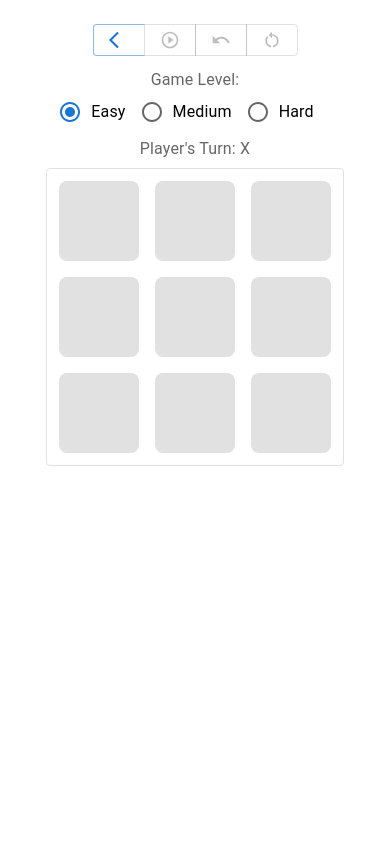
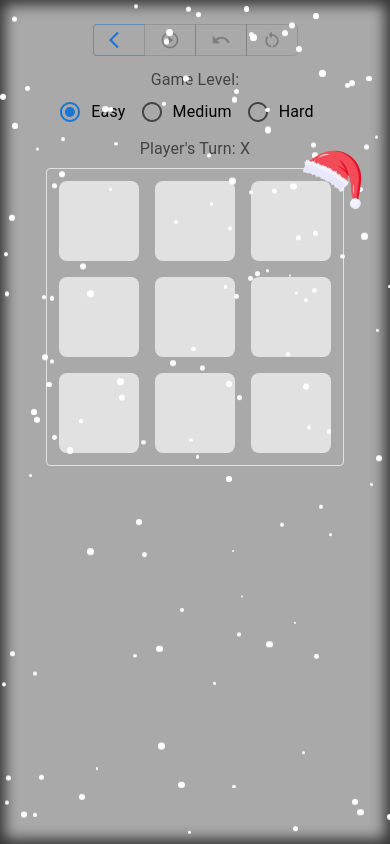
Before and after one commit to eugendred/tic-tac-toe, a React (Vite) app: page /game-room in a window 390 px wide. Built offline with nearby package versions, Linux system fonts and the light colour scheme.

Commit message:
snowfall theme

```diff
--- a/package.json
+++ b/package.json
@@ -21,11 +21,11 @@
     "react-router-dom": "^7.0.2"
   },
   "devDependencies": {
-    "@eslint/js": "^9.16.0",
+    "@eslint/js": "^9.17.0",
     "@types/react": "^19.0.1",
     "@types/react-dom": "^19.0.2",
     "@vitejs/plugin-react-swc": "^3.7.2",
-    "eslint": "^9.16.0",
+    "eslint": "^9.17.0",
     "eslint-plugin-react-hooks": "^5.1.0",
     "eslint-plugin-react-refresh": "^0.4.16",
     "globals": "^15.13.0",
--- /dev/null
+++ b/src/components/common/board-preview/index.scss
@@ -0,0 +1,29 @@
+.preview-board {
+  position: relative;
+  padding: 0.5rem;
+  margin-bottom: 0.5rem;
+  display: grid;
+  grid-template-rows: repeat(3, 1fr);
+  grid-template-columns: repeat(3, 1fr);
+
+  &:after {
+    content: "";
+    background: url('./santa-hat.png') no-repeat center;
+    background-size: cover;
+    position: absolute;
+    top: -1rem;
+    right: -1rem;
+    width: 4rem;
+    height: 4rem;
+    z-index: 99;
+  }
+
+  .board-cell {
+    background-color: #e2e1e1;
+    border-radius: 0.25rem;
+    margin: 0.25rem;
+    padding: 1.5rem;
+    height: 2.8rem;
+    width: 2.8rem;
+  }
+}
--- a/src/components/common/board-preview/index.tsx
+++ b/src/components/common/board-preview/index.tsx
@@ -1,24 +1,9 @@
 import { useMemo } from 'react';
-import { Box, styled } from '@mui/material';
+import Box from '@mui/material/Box';
 
 import { CircleIcon, XMarkIcon } from '../board-icons';
 
-const BoardPreviewContainer = styled(Box)({
-  padding: '0.5rem',
-  marginBottom: '0.5rem',
-  display: 'grid',
-  gridTemplateRows: 'repeat(3, 1fr)',
-  gridTemplateColumns: 'repeat(3, 1fr)',
-
-  '.board-cell': {
-    backgroundColor: '#e2e1e1',
-    borderRadius: '0.25rem',
-    margin: '0.25rem',
-    padding: '1.5rem',
-    height: '2.75rem',
-    width: '2.75rem',
-  },
-});
+import './index.scss';
 
 export const GameBoardPreview: React.FC = () => {
   const boardCells = useMemo(
@@ -33,8 +18,8 @@ export const GameBoardPreview: React.FC = () => {
   );
 
   return (
-    <BoardPreviewContainer>
+    <Box className="preview-board">
       {boardCells}
-    </BoardPreviewContainer>
+    </Box>
   )
 };
--- /dev/null
+++ b/src/components/layout/index.scss
@@ -0,0 +1,28 @@
+.snow-container {
+  position: absolute;
+  top: 0;
+  left: 0;
+  overflow: hidden;
+  height: 100vh;
+  width: 100vw;
+  pointer-events: none;
+  z-index: 89;
+}
+
+.snowflake {
+  position: absolute;
+  top: -10px;
+  left: 0;
+  width: 10px;
+  height: 10px;
+  background: white;
+  border-radius: 50%;
+  pointer-events: none;
+  animation: fall linear infinite;
+}
+
+@keyframes fall {
+  to {
+    transform: translateY(100vh);
+  }
+}
--- a/src/components/layout/index.tsx
+++ b/src/components/layout/index.tsx
@@ -1,5 +1,66 @@
+import { useEffect } from 'react';
 import { Outlet } from 'react-router-dom';
+
 import Container from '@mui/material/Container';
+
+import './index.scss';
+
+export const SnowfallLayout: React.FC = () => {
+  useEffect(() => {
+    const snowContainer: HTMLElement | null = document.getElementById("snowfall");
+    const maxSnowflakes = Math.min(100, (window.innerWidth * window.innerHeight) / 5000);
+    const snowflakes: HTMLElement[] = [];
+    let isTabActive = true;
+
+    function createSnowflake() {
+      if (snowflakes.length >= maxSnowflakes) return;
+      const snowflake = document.createElement("div");
+      snowflake.classList.add("snowflake");
+
+      const size = Math.random() * 5 + 2;
+      snowflake.style.width = `${size}px`;
+      snowflake.style.height = `${size}px`;
+      snowflake.style.left = `${Math.random() * window.innerWidth}px`;
+      snowflake.style.animationDuration = `${Math.random() * 3 + 2}s`;
+      snowflakes.push(snowflake);
+      snowContainer?.appendChild(snowflake);
+
+      snowflake.addEventListener("animationend", () => {
+        snowflake.remove();
+        snowflakes.splice(snowflakes.indexOf(snowflake), 1);
+      });
+    }
+
+    function generateSnowflakes() {
+      createSnowflake();
+      if (isTabActive) requestAnimationFrame(generateSnowflakes);
+    }
+
+    function handleVisibilityChange() {
+      isTabActive = !document.hidden;
+      if (isTabActive) requestAnimationFrame(generateSnowflakes);
+    }
+
+    document.addEventListener("visibilitychange", handleVisibilityChange);
+    window.addEventListener("resize", () => {
+      snowflakes.length = 0;
+      if (snowContainer) {
+        snowContainer.innerHTML = "";
+      }
+    });
+
+    requestAnimationFrame(generateSnowflakes);
+
+    return () => {
+      document.removeEventListener("visibilitychange", handleVisibilityChange);
+      window.removeEventListener("resize", handleVisibilityChange);
+    };
+  }, []);
+
+  return (
+    <div id="snowfall" className="snow-container"></div>
+  );
+};
 
 export const BaseLayout: React.FC = () => (
   <Container maxWidth="lg">
--- a/src/index.scss
+++ b/src/index.scss
@@ -1,15 +1,16 @@
 @import url("https://fonts.googleapis.com/css?family=Poppins:100,200,300,400,500,600,700,800,900");
 
 html, body {
-  background-color: #fff;
+  background-color: darkgray;
   font-family: Arial;
   margin: 0;
   padding: 0;
-  width: 100%;
   height: 100vh;
+  width: 100vw;
 }
 
 #root {
+  box-shadow: inset 0px 0px 14px 5px rgba(0,0,0,0.7);
   position: relative;
   width: 100%;
   height: 100%;
--- a/src/index.tsx
+++ b/src/index.tsx
@@ -4,7 +4,7 @@ import { BrowserRouter } from 'react-router-dom';
 import { ThemeProvider, createTheme } from '@mui/material/styles';
 
 import { ModalContextProvider, GameRoomContextProvider } from './providers';
-import { FallbackView } from './components';
+import { FallbackView, SnowfallLayout } from './components';
 import App from './app.tsx';
 
 import './index.scss';
@@ -24,6 +24,7 @@ const theme = createTheme({
 createRoot(document.getElementById('root')!).render(
   <StrictMode>
     <Suspense fallback={<FallbackView />}>
+      <SnowfallLayout />
       <ThemeProvider theme={theme}>
         <ModalContextProvider>
           <BrowserRouter>
--- a/src/pages/game-room/index.tsx
+++ b/src/pages/game-room/index.tsx
@@ -54,6 +54,10 @@ const GameRoom: React.FC = () => {
 
   const isSinglePlayerGame = useMemo(() => gameSettings.mode === GameModeEnum.SINGLE_PLAYER, [gameSettings.mode]);
   const gameStarted = useMemo(() => boardState.some((el) => el !== ''), [boardState]);
+
+  const disableLevels = useMemo(() => {
+    return (gameStarted && !gameState.isOver) || gameState.replaying;
+  }, [gameStarted, gameState.isOver, gameState.replaying]);
 
   const handleChangeGameLevel = useCallback(
     (e: any) => {
@@ -116,19 +120,19 @@ const GameRoom: React.FC = () => {
             <FormLabel>Game Level:</FormLabel>
             <RadioGroup row value={gameLevel || GameLevelEnum.EASY} onChange={handleChangeGameLevel}>
               <FormControlLabel
-                disabled={gameStarted && !gameState.isOver}
+                disabled={disableLevels}
                 control={<Radio />}
                 value={GameLevelEnum.EASY}
                 label="Easy"
               />
               <FormControlLabel
-                disabled={gameStarted && !gameState.isOver}
+                disabled={disableLevels}
                 control={<Radio />}
                 value={GameLevelEnum.MEDIUM}
                 label="Medium"
               />
               <FormControlLabel
-                disabled={gameStarted && !gameState.isOver}
+                disabled={disableLevels}
                 control={<Radio />}
                 value={GameLevelEnum.HARD}
                 label="Hard"
--- /dev/null
+++ b/src/pages/game-room/shared/board/index.scss
@@ -0,0 +1,85 @@
+.board-container {
+  display: flex;
+  justify-content: center;
+  align-items: center;
+  position: relative;
+
+  &:before {
+    content: "";
+    background: url('./santa-hat2.png') no-repeat center;
+    background-size: cover;
+    position: absolute;
+    top: -1.25rem;
+    right: -1.25rem;
+    width: 4rem;
+    height: 4rem;
+    z-index: 99;
+  }
+
+  &:after {
+    content: "";
+    border-radius: 0.25rem;
+    background-color: #e2e1e166;
+    position: absolute;
+    pointer-events: none;
+    top: 0;
+    left: 0;
+    right: 0;
+    bottom: 0;
+    z-index: 99;
+  }
+
+  .spin {
+    position: absolute;
+  }
+}
+
+.board-play-area {
+  border-radius: 0.25rem;
+  border: 1px solid #e2e1e1;
+  padding: 0.25rem;
+  display: grid;
+
+  .board-cell {
+    cursor: 'pointer';
+    background-color: #e2e1e1;
+    border-radius: 0.5rem;
+    border: none;
+    margin: 0.5rem;
+    padding: 2.15rem;
+    height: 8rem;
+    width: 8rem;
+    position: relative;
+    transition: opacity 0.3s ease-in;
+
+    &:hover {
+      opacity: 0.45;
+    }
+
+    &.disabled, &:disabled {
+      cursor: 'not-allowed';
+      transition: none;
+      box-shadow: inset 2px 2px 5px 0px rgba(0,0,0,0.5);
+    }
+
+    &.disabled:hover {
+      opacity: 1;
+    }
+  }
+
+  @media (max-width: 576px) {
+    .board-cell {
+      padding: 1.785rem;
+      height: 6.25rem;
+      width: 6.25rem;
+    }
+  }
+
+  @media (max-width: 480px) {
+    .board-cell {
+      padding: 1.5rem;
+      height: 5rem;
+      width: 5rem;
+    }
+  }
+}
--- a/src/pages/game-room/shared/board/index.tsx
+++ b/src/pages/game-room/shared/board/index.tsx
@@ -1,82 +1,10 @@
 import { useCallback, useMemo, memo } from 'react';
-import { Box, styled } from '@mui/material';
+import Box from '@mui/material/Box';
 
 import { useGameBoard } from '../../../../hooks';
 import { CircleIcon, XMarkIcon, Spinner } from '../../../../components/common';
 
-const StyledBoardContainer = styled(Box)({
-  display: 'flex',
-  justifyContent: 'center',
-  alignItems: 'center',
-  position: 'relative',
-
-  '&:after': {
-    borderRadius: '0.25rem',
-    backgroundColor: '#e2e1e166',
-    content: '""',
-    position: 'absolute',
-    pointerEvents: 'none',
-    top: 0,
-    left: 0,
-    right: 0,
-    bottom: 0,
-    zIndex: 99,
-  },
-
-  '.spin': {
-    position: 'absolute',
-  },
-});
-
-const StyledPlayArea = styled(Box)({
-  borderRadius: '0.25rem',
-  border: '1px solid #e2e1e1',
-  padding: '0.25rem',
-  display: 'grid',
-
-  '.board-cell': {
-    cursor: 'pointer',
-    backgroundColor: '#e2e1e1',
-    borderRadius: '0.5rem',
-    border: 'none',
-    margin: '0.5rem',
-    padding: '2.15rem',
-    height: '8rem',
-    width: '8rem',
-    position: 'relative',
-    transition: 'opacity 0.3s ease-in',
-
-    '&:hover': {
-      opacity: 0.45,
-    },
-
-    '&.disabled, &:disabled': {
-      cursor: 'not-allowed',
-      transition: 'none',
-      boxShadow: 'inset 2px 2px 5px 0px rgba(0,0,0,0.5)',
-    },
-
-    '&.disabled:hover': {
-      opacity: 1,
-    },
-  },
-
-  '@media (max-width: 576px)': {
-    '.board-cell': {
-      padding: '1.785rem',
-      height: '6.25rem',
-      width: '6.25rem',
-    },
-  },
-
-  '@media (max-width: 480px)': {
-    '.board-cell': {
-      padding: '1.5rem',
-      height: '5rem',
-      width: '5rem',
-    }
-  }
-});
+import './index.scss';
 
 export const GameBoard: React.FC = memo(() => {
   const { gameSettings, boardState, gameState, makeMove } = useGameBoard();
@@ -107,7 +35,8 @@ export const GameBoard: React.FC = memo(() => {
   );
 
   return (
-    <StyledBoardContainer
+    <Box
+      className="board-container"
       sx={{
         '&:after': {
           display: gameState.loading ? 'block' : 'none',
@@ -116,14 +45,15 @@ export const GameBoard: React.FC = memo(() => {
     >
       {gameState.loading ? <Spinner /> : null}
 
-      <StyledPlayArea
+      <Box
+        className="board-play-area"
         sx={{
           gridTemplateRows: `repeat(${gameSettings.size}, 1fr)`,
           gridTemplateColumns: `repeat(${gameSettings.size}, 1fr)`,
         }}
       >
         {boardCells}
-      </StyledPlayArea>
-    </StyledBoardContainer>
+      </Box>
+    </Box>
   );
 });
```
Also changed, not shown: src/components/common/board-preview/santa-hat.png (added), src/pages/game-room/shared/board/santa-hat2.png (added).
